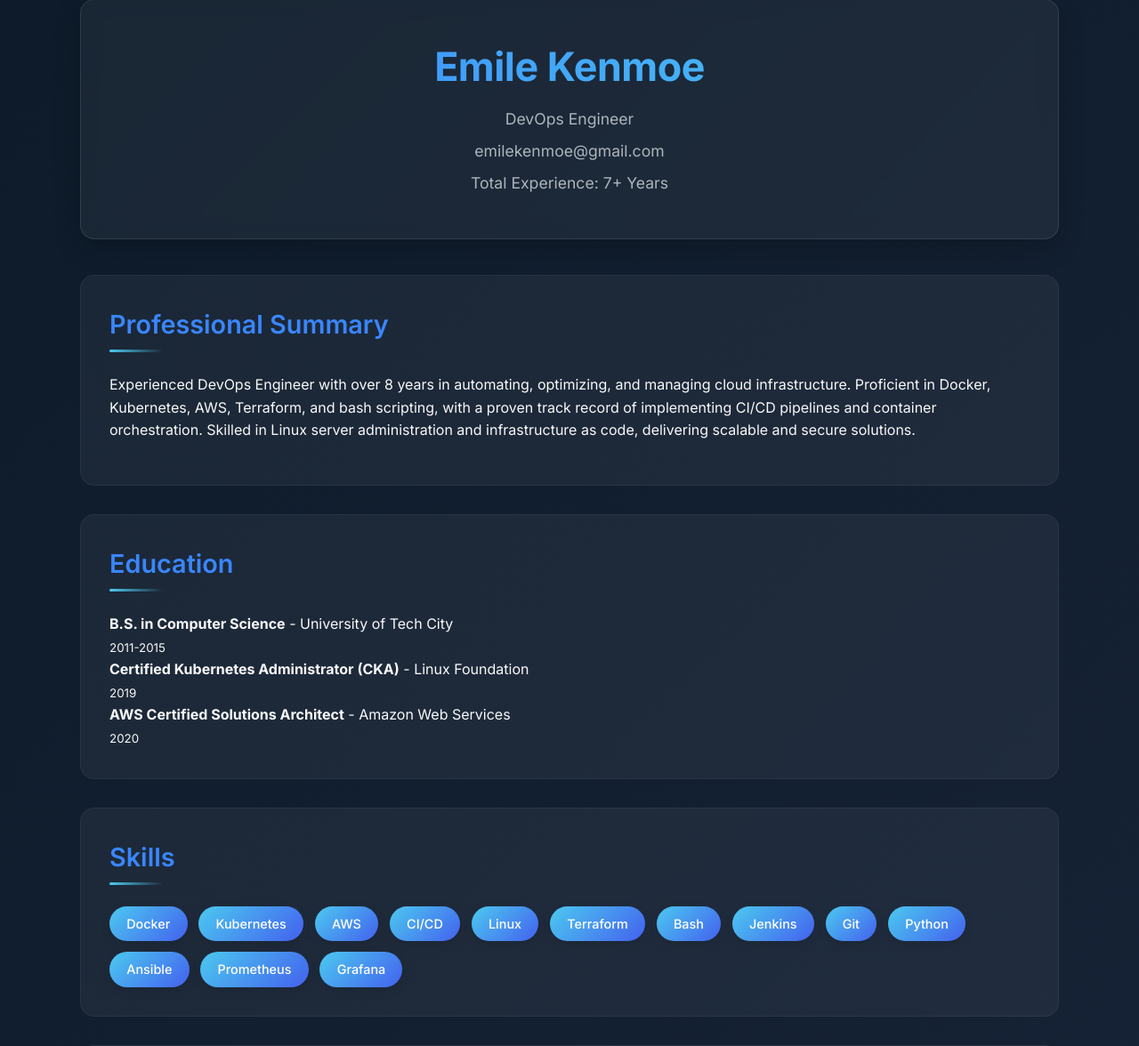
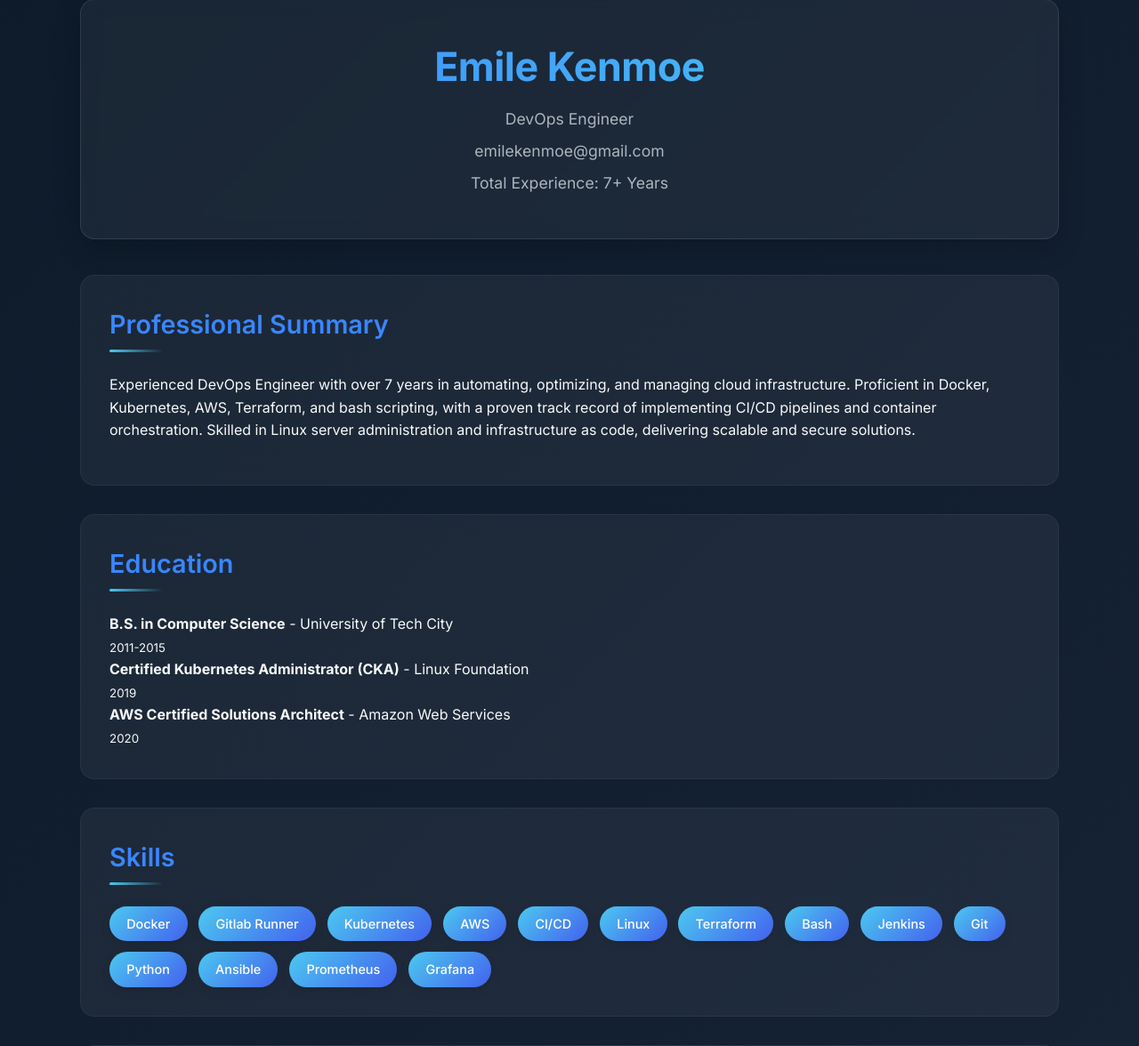
Before and after one commit to ekenmoe/my-resume, a Flask app: page / in a window 1280 px wide. Shown: the part 33-1209 px from the top of the page at 89% size. Run offline with Flask 3, Linux system fonts and the light colour scheme.

Commit message:
modif resume

```diff
--- a/templates/index.html
+++ b/templates/index.html
@@ -279,7 +279,7 @@
 
         <section class="section summary">
             <h2>Professional Summary</h2>
-            <p>Experienced DevOps Engineer with over 8 years in automating, optimizing, and managing cloud infrastructure. Proficient in Docker, Kubernetes, AWS, Terraform, and bash scripting, with a proven track record of implementing CI/CD pipelines and container orchestration. Skilled in Linux server administration and infrastructure as code, delivering scalable and secure solutions.</p>
+            <p>Experienced DevOps Engineer with over 7 years in automating, optimizing, and managing cloud infrastructure. Proficient in Docker, Kubernetes, AWS, Terraform, and bash scripting, with a proven track record of implementing CI/CD pipelines and container orchestration. Skilled in Linux server administration and infrastructure as code, delivering scalable and secure solutions.</p>
         </section>
 
         <section class="section">
@@ -302,6 +302,7 @@
             <h2>Skills</h2>
             <div class="skills-list">
                 <span class="skill">Docker</span>
+                <span class="skill">Gitlab Runner</span>
                 <span class="skill">Kubernetes</span>
                 <span class="skill">AWS</span>
                 <span class="skill">CI/CD</span>
```
